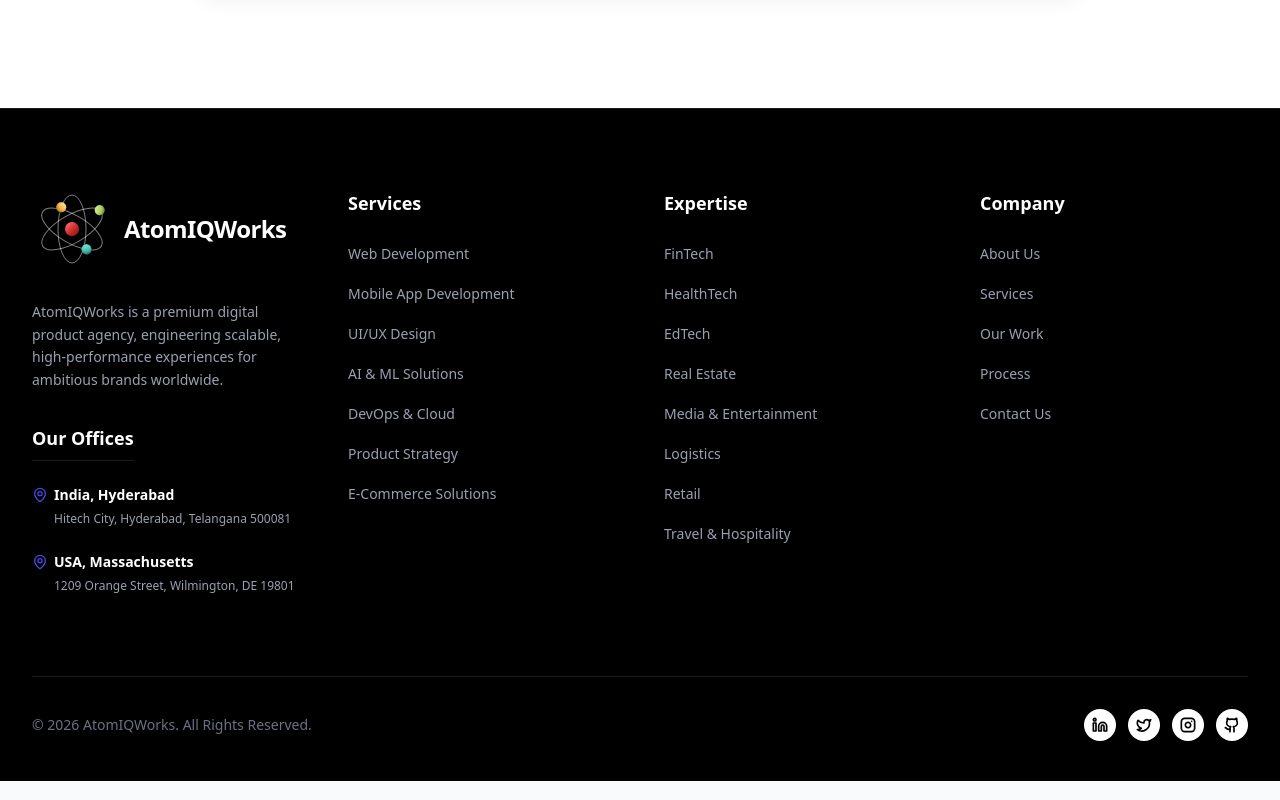
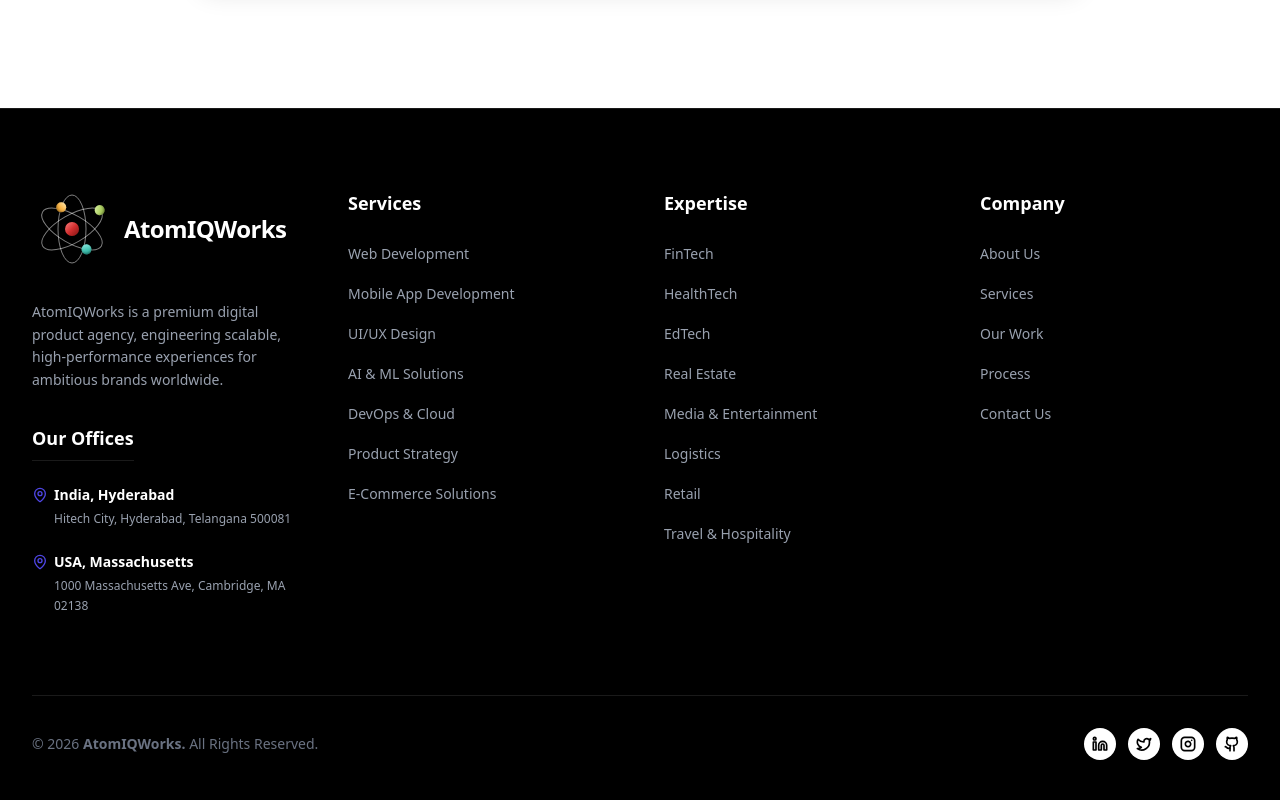
Before and after one commit to krishnachandra/atomiqworks, a Next.js app: page / in a window 1280 px wide. Shown: the part 5135-5935 px from the top of the page. Built offline with nearby package versions, Linux system fonts and the light colour scheme.

Commit message:
Update USA office address

```diff
--- a/src/components/layout/Footer.tsx
+++ b/src/components/layout/Footer.tsx
@@ -56,7 +56,7 @@ export function Footer() {
                                 <strong className="text-white block text-sm">USA, Massachusetts</strong>
                             </div>
                             <p className="text-gray-400 text-xs leading-relaxed pl-5.5">
-                                1209 Orange Street, Wilmington, DE 19801
+                                1000 Massachusetts Ave, Cambridge, MA 02138
                             </p>
                         </div>
                     </div>
@@ -104,7 +104,7 @@ export function Footer() {
 
 
                 <div className="text-gray-500 text-xs md:text-sm text-center">
-                    © {currentYear} AtomIQWorks. All Rights Reserved.
+                    © {currentYear} <strong>AtomIQWorks.</strong> All Rights Reserved.
                 </div>
 
                 <div className="flex items-center gap-3">
```
